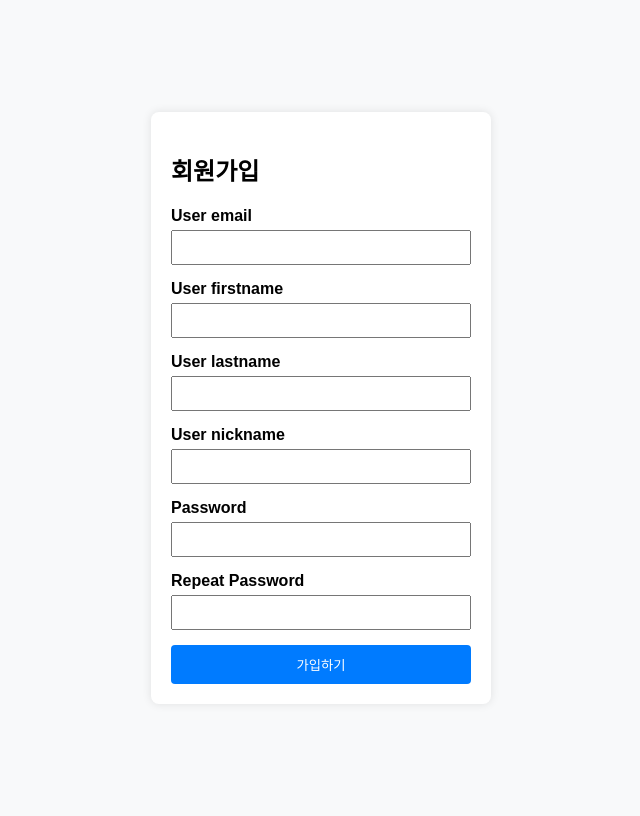
After one commit to Jaehoonang/bara, a Django app: page /user/signup/ in a window 1280 px wide. The commit adds this page. Shown: the whole page, without its empty margins (319-959 px from the left). Run offline with Django 5.2, Linux system fonts and the light colour scheme.

Commit message:
24/30/2025

```diff
--- a/cofeebara/reviews/models.py
+++ b/cofeebara/reviews/models.py
@@ -4,6 +4,8 @@ from django.db import models
 from django.db.models import UUIDField, ForeignKey
 from django.core.validators import MinValueValidator, MaxValueValidator
 from django.conf import settings
+from users.models import User
+
 
 # Create your models here.
 class TimeStampedModel(models.Model):
@@ -27,7 +29,7 @@ class Item(TimeStampedModel):
 
 class Review(TimeStampedModel):
     review_id = UUIDField(primary_key=True, default=uuid.uuid4(), unique=True)
-    review_from = ForeignKey(settings.AUTH_USER_MODEL, on_delete=models.CASCADE, db_column="user_id")
+    review_from = ForeignKey(User, on_delete=models.CASCADE, related_name="reviews")
     review_about = ForeignKey(Item, on_delete=models.CASCADE, db_column="item_id")
     review_text = models.TextField(max_length=512)
     review_rating = models.IntegerField(choices=Rating_star, validators=[MinValueValidator(1), MaxValueValidator(5)],default=Rating_star.THREE)
--- a/cofeebara/users/forms.py
+++ b/cofeebara/users/forms.py
@@ -35,3 +35,17 @@ class LoginForm(forms.ModelForm):
 
     def get_user(self):
         return self.user
+
+class SignupForm(forms.ModelForm):
+    password = forms.CharField(label='Password', widget=forms.PasswordInput)
+    password2 = forms.CharField(label='Repeat Password', widget=forms.PasswordInput)
+
+    class Meta:
+        model = User
+        fields = ['user_email','user_firstname', 'user_lastname', 'user_nickname']
+
+    def clean_password2(self):
+        cd = self.cleaned_data
+        if cd['password'] != cd['password2']:
+            raise forms.ValidationError('비밀번호가 일치하지 않습니다.')
+        return cd['password2']
--- a/cofeebara/users/models.py
+++ b/cofeebara/users/models.py
@@ -34,7 +34,7 @@ class User(AbstractBaseUser):
 
     user_nickname = models.CharField(max_length=32, unique=True)
     user_firstname = models.CharField(max_length=32, blank=True)
-    user_lastname = models.CharField(max_length=32, blank=True)
+    user_lastname = models.CharField(max_length=32, unique=True, blank=True)
 
     created_at = models.DateTimeField(auto_now_add=True)
     last_login = models.DateTimeField(auto_now=True)
--- /dev/null
+++ b/cofeebara/users/templates/users/signup.html
@@ -0,0 +1,76 @@
+<!DOCTYPE html>
+<html lang="ko">
+<head>
+    <meta charset="UTF-8">
+    <meta name="viewport" content="width=device-width, initial-scale=1.0">
+    <title>회원가입</title>
+    <style>
+        body {
+            font-family: Arial, sans-serif;
+            display: flex;
+            justify-content: center;
+            align-items: center;
+            height: 100vh;
+            background-color: #f8f9fa;
+        }
+        .container {
+            background: white;
+            padding: 20px;
+            border-radius: 8px;
+            box-shadow: 0 0 10px rgba(0, 0, 0, 0.1);
+            width: 300px;
+        }
+        .form-group {
+            margin-bottom: 15px;
+        }
+        label {
+            display: block;
+            margin-bottom: 5px;
+            font-weight: bold;
+        }
+        input {
+            width: 100%;
+            padding: 8px;
+            box-sizing: border-box;
+        }
+        .error {
+            color: red;
+            font-size: 14px;
+        }
+        button {
+            width: 100%;
+            padding: 10px;
+            background: #007bff;
+            color: white;
+            border: none;
+            border-radius: 4px;
+            cursor: pointer;
+        }
+        button:hover {
+            background: #0056b3;
+        }
+    </style>
+</head>
+<body>
+    <div class="container">
+        <h2>회원가입</h2>
+        <form method="post">
+            {% csrf_token %}
+
+            {% for field in form %}
+                <div class="form-group">
+                    <label for="{{ field.id_for_label }}">{{ field.label }}</label>
+                    {{ field }}
+                    {% if field.errors %}
+                        <div class="error">
+                            {{ field.errors.0 }}
+                        </div>
+                    {% endif %}
+                </div>
+            {% endfor %}
+
+            <button type="submit">가입하기</button>
+        </form>
+    </div>
+</body>
+</html>
--- a/cofeebara/users/templates/users/users.html
+++ b/cofeebara/users/templates/users/users.html
@@ -17,6 +17,7 @@
     </form>
 
     <!-- 회원가입 페이지로 이동 -->
-    <a href="{% url 'users:index' %}">회원가입</a>
+    <a href="{% url 'reviews:review_list' %}">홈으로</a>
+    <a href="{% url 'users:signup' %}">회원가입</a>
 </body>
 </html>
--- a/cofeebara/users/urls.py
+++ b/cofeebara/users/urls.py
@@ -3,7 +3,8 @@ from . import views
 
 app_name = "users"
 urlpatterns = [
-    path("", views.index, name="index"),
-    path("login/", views.login, name="login"),
-    path("logout/", views.logout, name="logout"),
+    path("", views.index_view, name="index"),
+    path("login/", views.login_view, name="login"),
+    path("logout/", views.logout_view, name="logout"),
+    path("signup/", views.signup_view, name='signup'),
 ]
--- a/cofeebara/users/views.py
+++ b/cofeebara/users/views.py
@@ -1,15 +1,15 @@
 from django.http import HttpResponse
 from django.shortcuts import render, redirect
 from django.contrib.auth import login, logout
-from .forms import LoginForm
+from .forms import LoginForm, SignupForm
 
 # Create your views here.
-def index(request):
-    return HttpResponse("users views")
+def index_view(request):
+    return HttpResponse("로그인 완료")
 
-def login(request):
+def login_view(request):
     if request.user.is_authenticated:
-        return redirect("users:index")
+        return redirect("reviews:review_list")
 
     if request.method == "POST":
         form = LoginForm(request.POST)
@@ -19,9 +19,22 @@ def login(request):
             return redirect("users:index")
     else:
         form = LoginForm()
-
+    print(request.user)
     return render(request, "users/users.html", {"form": form})
 
-def logout(request):
+def logout_view(request):
     logout(request)
-    return redirect("users:index")
+    return redirect("users:login_view")
+
+def signup_view(request):
+    if request.method == "POST":
+        form = SignupForm(request.POST)
+        if form.is_valid():
+            user = form.save(commit=False)
+            user.set_password(form.cleaned_data['password'])
+            user.save()
+            return redirect("users:login_view")
+    else:
+        form = SignupForm()
+
+    return render(request, "users/signup.html", {"form":form})
```
Also changed, not shown: cofeebara/reviews/migrations/0003_alter_item_item_id_alter_review_review_about_and_more.py (deleted), cofeebara/reviews/migrations/0003_alter_item_item_id_alter_review_review_from_and_more.py (added), cofeebara/users/migrations/0003_alter_user_user_id_alter_user_user_lastname.py (added), cofeebara/users/migrations/0004_alter_user_user_id.py (added), cofeebara/users/migrations/0005_alter_user_user_id.py (added).
